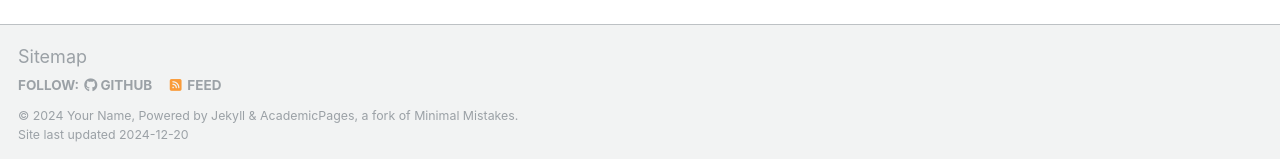
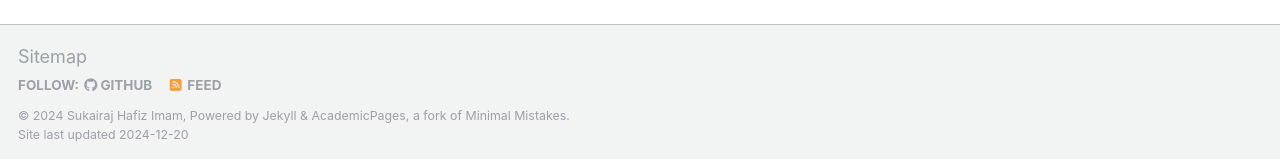
Before and after one commit to sukimam/sukimam.github.io, a Jekyll site: the page built from _pages/about.md, in a window 1280 px wide and 900 px high, scrolled down 2643 px. Shown: the part 738-897 px from the top of the window. Built offline with Jekyll 4.4.1, drawn with Linux system fonts in a browser that asks for light colours; some web fonts are replaced.

Commit message:
Update _config.yml

```diff
--- a/_config.yml
+++ b/_config.yml
@@ -10,9 +10,9 @@
 locale                   : "en-US"
 title                    : "Your Name / Site Title"
 title_separator          : "-"
-name                     : &name "Your Name"
+name                     : &name "Sukairaj Hafiz Imam"
 description              : &description "personal description"
-url                      : https://academicpages.github.io # the base hostname & protocol for your site e.g. "https://[your GitHub username].github.io"
+url                      : https://github.com/sukimam.github.io # the base hostname & protocol for your site e.g. "https://[your GitHub username].github.io"
 baseurl                  : "" # the subpath of your site, e.g. "/blog"
 repository               : "academicpages/academicpages.github.io"
 
```
